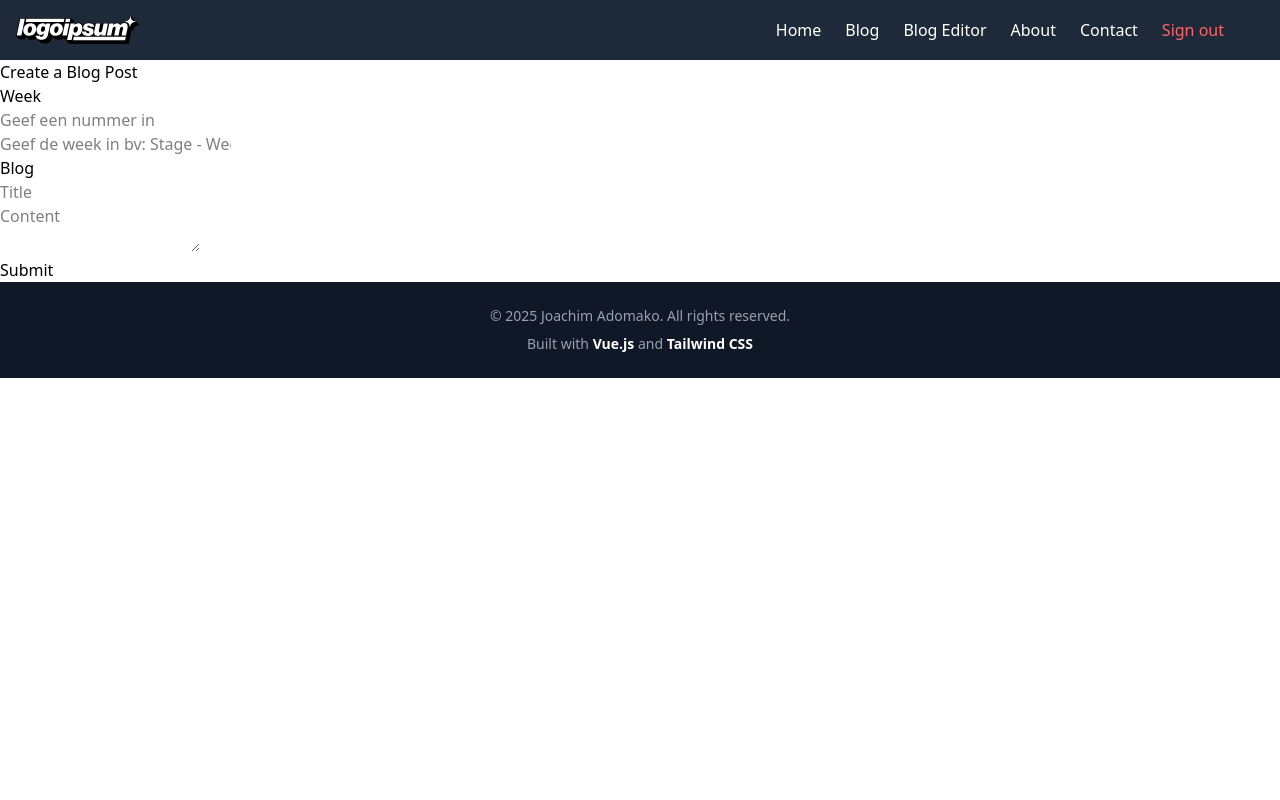
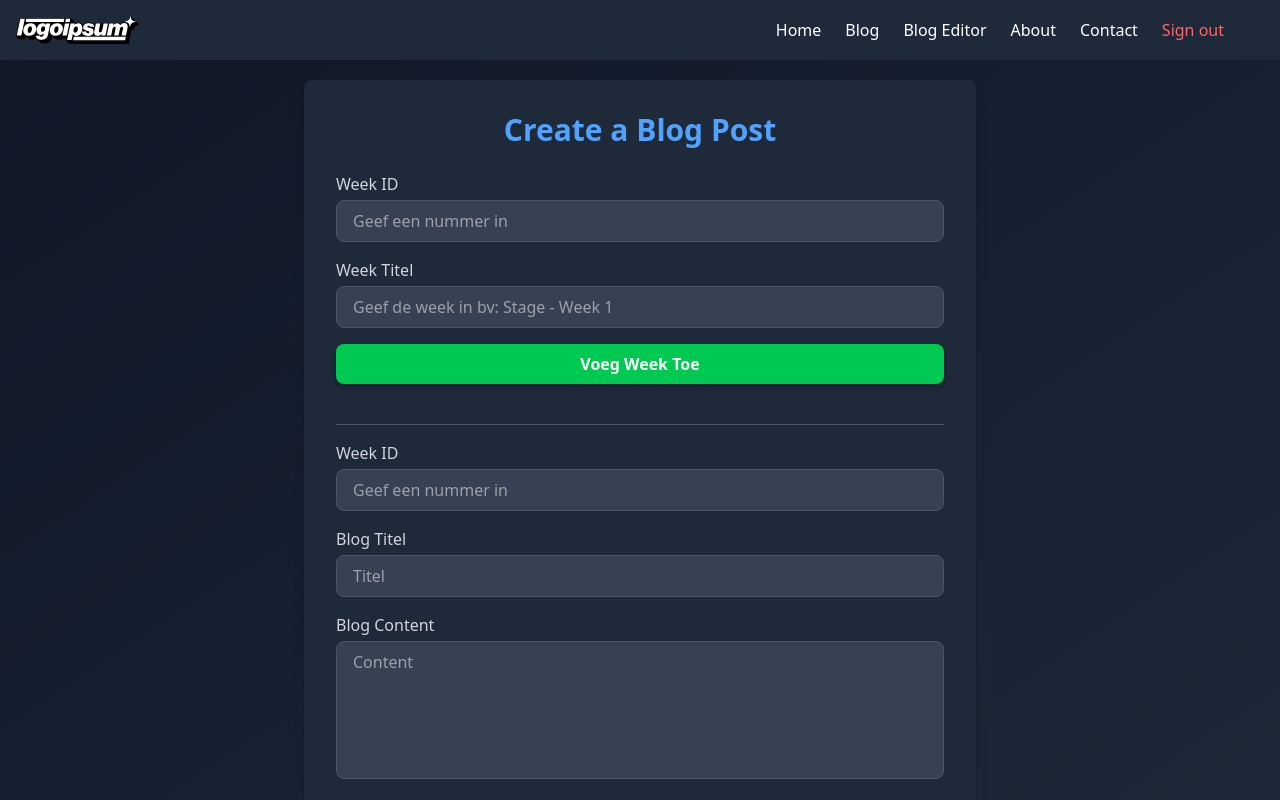
Before and after one commit to JoachimAdomako/TagLayer25, a Vue app in the folder blog/: page /blogeditor in a window 1280 px wide. Shown: the top 800 px of the page. Built offline with nearby package versions, Linux system fonts and the light colour scheme; no server answers; sample sign-in values are in the browser's storage.

Commit message:
blog editor updated

```diff
--- a/blog/src/views/Register.vue
+++ b/blog/src/views/Register.vue
@@ -1,13 +1,45 @@
 <template>
-    <div>
-        <h1>Create an Account</h1>
-        <p><input type="text" placeholder="Email" v-model="email"/></p>
-        <p><input type="password" placeholder="Password" v-model="password"/></p>
-        <p><button @click="register">Submit</button></p>
-        <p><router-link to="/signin" @click="toggleMenu">Already have an account? Sign in</router-link></p>
-        <p><button @click="signInWithGoogle">Sign In With Google</button></p>
+    <div class="min-h-screen flex items-center justify-center bg-gradient-to-br from-[#1e293b] to-[#334155] text-white px-6">
+      <div class="w-full max-w-md bg-gray-800 p-8 rounded-lg shadow-lg">
+        <h1 class="text-3xl font-bold text-center text-blue-300">Create an Account</h1>
+
+        <div class="mt-6 space-y-4">
+          <input
+            type="text"
+            placeholder="Email"
+            v-model="email"
+            class="w-full p-3 bg-gray-700 text-white rounded-lg focus:outline-none focus:ring-2 focus:ring-blue-400"
+          />
+
+          <input
+            type="password"
+            placeholder="Password"
+            v-model="password"
+            class="w-full p-3 bg-gray-700 text-white rounded-lg focus:outline-none focus:ring-2 focus:ring-blue-400"
+          />
+
+          <button
+            @click="register"
+            class="w-full bg-blue-500 hover:bg-blue-600 text-white font-semibold py-3 rounded-lg transition-all"
+          >
+            Sign Up
+          </button>
+
+          <button
+            @click="signInWithGoogle"
+            class="w-full flex items-center justify-center gap-2 bg-red-500 hover:bg-red-600 text-white font-semibold py-3 rounded-lg transition-all"
+          >
+            <span>Sign in with Google</span>
+          </button>
+
+          <p class="text-gray-400 text-sm text-center">
+            Already have an account?
+            <router-link to="/signin" class="text-blue-400 hover:underline">Sign in</router-link>
+          </p>
+        </div>
+      </div>
     </div>
-</template>
+  </template>
 
 <script setup>
 import { ref } from 'vue'
--- a/blog/src/views/about.vue
+++ b/blog/src/views/about.vue
@@ -1,12 +1,29 @@
 <script>
 export default {
-    name: 'aboutPage'
-}
+  name: "aboutPage",
+};
 </script>
 
 <template>
-    <div>
-        Hello world this is the aboutPage
-        <router-link to="/">Home</router-link>
+  <div class="min-h-screen flex flex-col items-center justify-center bg-gradient-to-br from-gray-900 to-gray-800 text-white px-6">
+    <div class="max-w-2xl text-center">
+      <h1 class="text-4xl font-bold bg-clip-text text-transparent bg-gradient-to-r from-blue-400 to-indigo-500">
+        About Me
+      </h1>
+      <p class="mt-4 text-lg text-gray-300 leading-relaxed">
+        I'm Joachim Adomako, a software developer based in Antwerp 🚀.
+        Passionate about building interactive web experiences and exploring new technologies.
+      </p>
+      <p>
+        More information Coming soon...
+      </p>
+
+      <router-link
+        to="/"
+        class="mt-6 inline-block px-6 py-3 bg-blue-500 hover:bg-blue-600 text-white font-semibold rounded-lg shadow-md transition-all transform hover:scale-105"
+      >
+        Go Back Home
+      </router-link>
     </div>
+  </div>
 </template>
--- a/blog/src/views/blogeditor.vue
+++ b/blog/src/views/blogeditor.vue
@@ -1,13 +1,80 @@
 <template>
-    <div>
-        <h1>Create a Blog Post</h1>
-        <p>Week</p>
-        <div><input type="text" placeholder="Geef een nummer in" v-model="weekId"/></div>
-        <input type="text" placeholder="Geef de week in bv: Stage - Week 1" v-model="week"/>
-        <p>Blog</p>
-        <p><input type="text" placeholder="Title" v-model="title" /></p>
-        <p><textarea placeholder="Content" v-model="content"></textarea></p>
-        <p><button @click="createPost">Submit</button></p>
+  <div class="min-h-screen p-5 flex items-center justify-center bg-gradient-to-br from-gray-900 to-gray-800 text-white px-4">
+    <div class="w-full max-w-2xl bg-gray-800 p-8 rounded-lg shadow-lg">
+      <h1 class="text-3xl font-bold text-center text-blue-400 mb-6">Create a Blog Post</h1>
+
+      <!-- Week ID invoeren -->
+      <div class="mb-4">
+        <label class="block text-gray-300 mb-1">Week ID</label>
+        <input
+          type="text"
+          placeholder="Geef een nummer in"
+          v-model="weekId"
+          class="w-full px-4 py-2 bg-gray-700 border border-gray-600 rounded-lg focus:outline-none focus:ring-2 focus:ring-blue-500"
+        />
+      </div>
+
+      <!-- Week titel invoeren -->
+      <div class="mb-4">
+        <label class="block text-gray-300 mb-1">Week Titel</label>
+        <input
+          type="text"
+          placeholder="Geef de week in bv: Stage - Week 1"
+          v-model="week"
+          class="w-full px-4 py-2 bg-gray-700 border border-gray-600 rounded-lg focus:outline-none focus:ring-2 focus:ring-blue-500"
+        />
+      </div>
+
+      <!-- Knop om een week toe te voegen -->
+      <button
+        @click="addWeek"
+        class="w-full py-2 mb-6 bg-green-500 hover:bg-green-600 text-white font-semibold rounded-lg shadow-md transition-all transform hover:scale-105"
+      >
+        Voeg Week Toe
+      </button>
+
+      <hr class="border-gray-600 my-4" />
+
+      <div class="mb-4">
+        <label class="block text-gray-300 mb-1">Week ID</label>
+        <input
+          type="text"
+          placeholder="Geef een nummer in"
+          v-model="weekId"
+          class="w-full px-4 py-2 bg-gray-700 border border-gray-600 rounded-lg focus:outline-none focus:ring-2 focus:ring-blue-500"
+        />
+      </div>
+
+      <!-- Blog Titel -->
+      <div class="mb-4">
+        <label class="block text-gray-300 mb-1">Blog Titel</label>
+        <input
+          type="text"
+          placeholder="Titel"
+          v-model="title"
+          class="w-full px-4 py-2 bg-gray-700 border border-gray-600 rounded-lg focus:outline-none focus:ring-2 focus:ring-blue-500"
+        />
+      </div>
+
+      <!-- Blog Content -->
+      <div class="mb-6">
+        <label class="block text-gray-300 mb-1">Blog Content</label>
+        <textarea
+          placeholder="Content"
+          v-model="content"
+          rows="5"
+          class="w-full px-4 py-2 bg-gray-700 border border-gray-600 rounded-lg focus:outline-none focus:ring-2 focus:ring-blue-500 resize-none"
+        ></textarea>
+      </div>
+
+      <!-- Knop om een blogpost toe te voegen -->
+      <button
+        @click="addBlogPost"
+        class="w-full py-3 bg-blue-500 hover:bg-blue-600 text-white font-semibold rounded-lg shadow-md transition-all transform hover:scale-105"
+      >
+        Voeg Blog Toe
+      </button>
+    </div>
   </div>
 </template>
 
@@ -33,29 +100,58 @@ const db = getFirestore(app);
 const title = ref('');
 const content = ref('');
 const week = ref('');
-const weekId = ref();
+const weekId = ref('');
 
 const postsCollectionRefBlogs = collection(db, 'blogs');
 const postsCollectionRefWeek = collection(db, 'weeks');
-const createPost = async() => {
-    try{
-        const auth = getAuth(app);
-        const user = auth.currentUser;
-        if(user){
+
+const addWeek = async () => {
+    if (!weekId.value || !week.value.trim()) {
+        console.error("Week ID en titel zijn verplicht.");
+        return;
+    }
+    try {
         await addDoc(postsCollectionRefWeek, {
             id: weekId.value,
             week: week.value,
         });
 
+        console.log("Week toegevoegd!");
+        // Reset velden
+        week.value = '';
+    } catch (e) {
+        console.error("Fout bij toevoegen van week:", e);
+    }
+};
+
+const addBlogPost = async () => {
+    const auth = getAuth(app);
+    const user = auth.currentUser;
+
+    if (!user) {
+        console.error("Gebruiker niet ingelogd.");
+        return;
+    }
+
+    if (!weekId.value || !title.value.trim() || !content.value.trim()) {
+        console.error("Week ID, titel en content zijn verplicht.");
+        return;
+    }
+
+    try {
         await addDoc(postsCollectionRefBlogs, {
             id: weekId.value,
             title: title.value,
             content: content.value,
             author: { name: user.displayName, id: user.uid },
-            })
+        });
+
+        console.log("Blogpost toegevoegd!");
+        // Reset velden
+        title.value = '';
+        content.value = '';
+    } catch (e) {
+        console.error("Fout bij toevoegen van blogpost:", e);
     }
-    }catch(e){
-        console.error(e);
-    }
-}
+};
 </script>
--- a/blog/src/views/main.vue
+++ b/blog/src/views/main.vue
@@ -17,12 +17,16 @@ export default {
 
         <!-- Call to Action Buttons -->
         <div class="mt-8 flex space-x-4 animate-fade-in delay-400">
-          <router-link to="/" class="px-6 py-3 bg-[#2563eb] hover:bg-[#1e40af] text-white font-semibold rounded-lg shadow-lg transition-all transform hover:scale-105">
-            Go Home
-          </router-link>
-          <a href="mailto:joachim@example.com" class="px-6 py-3 bg-gray-600 hover:bg-gray-500 text-white font-semibold rounded-lg shadow-lg transition-all transform hover:scale-105">
-            Contact Me
-          </a>
+            <router-link
+            to="/blog"
+            class="relative z-10 px-6 py-3 bg-[#2563eb] hover:bg-[#1e40af] text-white font-semibold rounded-lg shadow-lg transition-all transform hover:scale-105">
+            Go To Blog
+        </router-link>
+        <a
+        href="https://www.linkedin.com/in/joachim-adomako-3537b8197/"
+        class="relative z-10 px-6 py-3 bg-gray-600 hover:bg-gray-500 text-white font-semibold rounded-lg shadow-lg transition-all transform hover:scale-105">
+        Go To LinkedIn
+    </a>
         </div>
       </div>
 
--- a/blog/src/views/specificBlog.vue
+++ b/blog/src/views/specificBlog.vue
@@ -1,13 +1,24 @@
 <template>
   <div class="min-h-screen bg-gradient-to-br from-[#1e293b] to-[#334155] text-white flex flex-col items-center py-12 px-6">
-    <h1 class="text-4xl font-extrabold bg-gradient-to-r bg-blue-400 p-4 text-transparent bg-clip-text mb-8">
+    <h1 class="text-4xl font-extrabold bg-gradient-to-r from-blue-400 to-blue-600 p-4 text-transparent bg-clip-text mb-8">
       Blog Posts
     </h1>
 
     <div v-if="blog.length" class="w-full max-w-3xl space-y-6">
-      <div v-for="post in blog" :key="post.id" class="bg-gray-800 p-6 rounded-lg shadow-lg">
-        <h2 class="text-2xl font-bold text-blue-300">{{ post.title }}</h2>
-        <p class="mt-4 text-gray-200 leading-relaxed">{{ post.content }}</p>
+      <div v-for="post in blog" :key="post.id" class="bg-gray-900 p-6 rounded-xl shadow-lg border border-gray-700">
+        <!-- Titel -->
+        <h2 class="text-2xl font-bold text-blue-400 mb-2">{{ post.title }}</h2>
+
+        <!-- Auteur Info -->
+        <div class="flex items-center space-x-3 text-gray-400 text-sm mb-4">
+          <svg xmlns="http://www.w3.org/2000/svg" class="h-5 w-5 text-blue-300" viewBox="0 0 20 20" fill="currentColor">
+            <path d="M10 10a4 4 0 100-8 4 4 0 000 8zm-6 8a6 6 0 0112 0H4z"/>
+          </svg>
+          <span class="font-medium text-gray-300">Gepubliceerd door: <span class="text-white">{{ post.author.name }}</span></span>
+        </div>
+
+        <!-- Content -->
+        <div class="text-gray-100 leading-relaxed" v-html="post.content"></div>
       </div>
     </div>
 
```
Also changed, not shown: blog/src/views/contact.vue (+54 -10 lines). Lines whose indentation alone changed are shown as unchanged.
